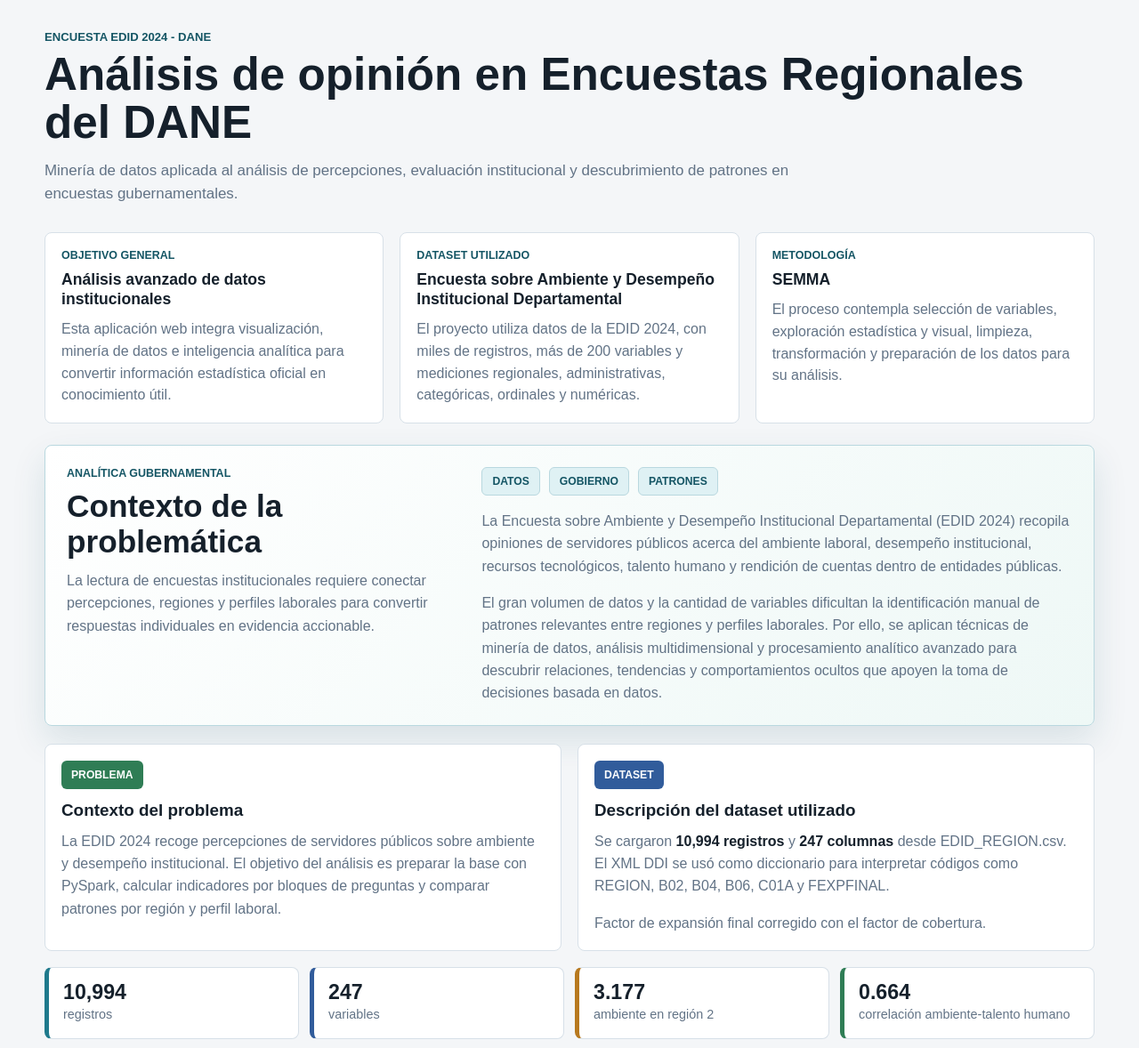
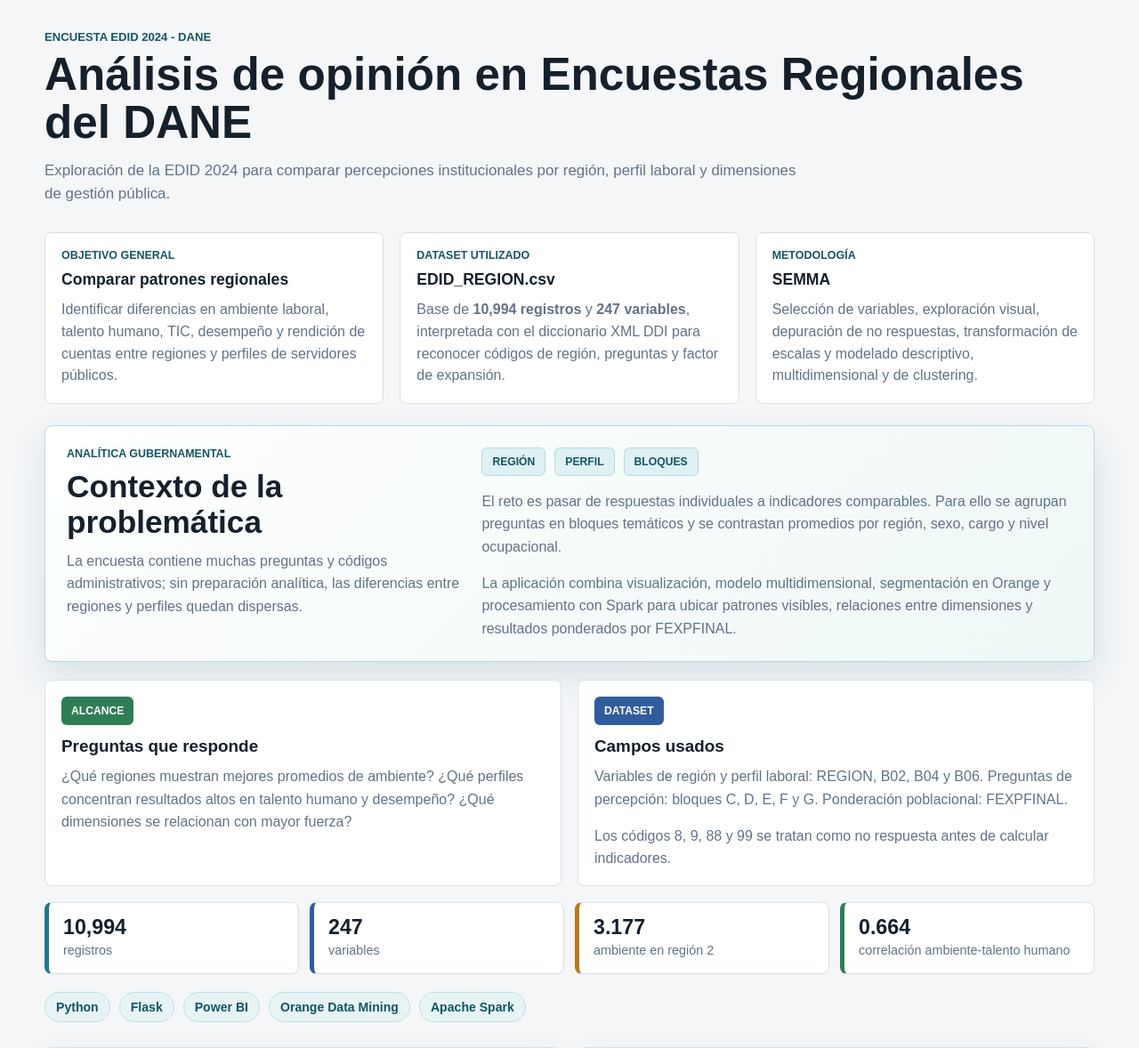
Before and after one commit to sarcosmos/DM_DANE, a Flask app: page / in a window 1280 px wide. Shown: the top 1178 px of the page at 89% size. Run offline with Flask 3, Linux system fonts and the light colour scheme.

Commit message:
Cambios de vistas

```diff
--- a/templates/index.html
+++ b/templates/index.html
@@ -12,8 +12,8 @@
             <p class="eyebrow">Encuesta EDID 2024 - DANE</p>
             <h1>An&aacute;lisis de opini&oacute;n en Encuestas Regionales del DANE</h1>
             <p class="header-summary">
-                Miner&iacute;a de datos aplicada al an&aacute;lisis de percepciones, evaluaci&oacute;n institucional
-                y descubrimiento de patrones en encuestas gubernamentales.
+                Exploraci&oacute;n de la EDID 2024 para comparar percepciones institucionales por regi&oacute;n,
+                perfil laboral y dimensiones de gesti&oacute;n p&uacute;blica.
             </p>
         </div>
     </header>
@@ -22,26 +22,26 @@
         <section class="intro-section" aria-label="Informacion general del proyecto">
             <article>
                 <span class="section-label">Objetivo general</span>
-                <h2>An&aacute;lisis avanzado de datos institucionales</h2>
+                <h2>Comparar patrones regionales</h2>
                 <p>
-                    Esta aplicaci&oacute;n web integra visualizaci&oacute;n, miner&iacute;a de datos e inteligencia anal&iacute;tica
-                    para convertir informaci&oacute;n estad&iacute;stica oficial en conocimiento &uacute;til.
+                    Identificar diferencias en ambiente laboral, talento humano, TIC, desempe&ntilde;o
+                    y rendici&oacute;n de cuentas entre regiones y perfiles de servidores p&uacute;blicos.
                 </p>
             </article>
             <article>
                 <span class="section-label">Dataset utilizado</span>
-                <h2>Encuesta sobre Ambiente y Desempe&ntilde;o Institucional Departamental</h2>
+                <h2>EDID_REGION.csv</h2>
                 <p>
-                    El proyecto utiliza datos de la EDID 2024, con miles de registros, m&aacute;s de 200 variables
-                    y mediciones regionales, administrativas, categ&oacute;ricas, ordinales y num&eacute;ricas.
+                    Base de <strong>10,994 registros</strong> y <strong>247 variables</strong>, interpretada con
+                    el diccionario XML DDI para reconocer c&oacute;digos de regi&oacute;n, preguntas y factor de expansi&oacute;n.
                 </p>
             </article>
             <article>
                 <span class="section-label">Metodolog&iacute;a</span>
                 <h2>SEMMA</h2>
                 <p>
-                    El proceso contempla selecci&oacute;n de variables, exploraci&oacute;n estad&iacute;stica y visual,
-                    limpieza, transformaci&oacute;n y preparaci&oacute;n de los datos para su an&aacute;lisis.
+                    Selecci&oacute;n de variables, exploraci&oacute;n visual, depuraci&oacute;n de no respuestas,
+                    transformaci&oacute;n de escalas y modelado descriptivo, multidimensional y de clustering.
                 </p>
             </article>
         </section>
@@ -51,51 +51,47 @@
                 <span class="section-label">Anal&iacute;tica gubernamental</span>
                 <h2>Contexto de la problem&aacute;tica</h2>
                 <p>
-                    La lectura de encuestas institucionales requiere conectar percepciones, regiones y perfiles
-                    laborales para convertir respuestas individuales en evidencia accionable.
+                    La encuesta contiene muchas preguntas y c&oacute;digos administrativos; sin preparaci&oacute;n anal&iacute;tica,
+                    las diferencias entre regiones y perfiles quedan dispersas.
                 </p>
             </div>
             <div class="problem-content">
                 <div class="problem-icons" aria-hidden="true">
-                    <span>Datos</span>
-                    <span>Gobierno</span>
-                    <span>Patrones</span>
+                    <span>Regi&oacute;n</span>
+                    <span>Perfil</span>
+                    <span>Bloques</span>
                 </div>
                 <p>
-                    La Encuesta sobre Ambiente y Desempe&ntilde;o Institucional Departamental (EDID 2024)
-                    recopila opiniones de servidores p&uacute;blicos acerca del ambiente laboral, desempe&ntilde;o
-                    institucional, recursos tecnol&oacute;gicos, talento humano y rendici&oacute;n de cuentas dentro
-                    de entidades p&uacute;blicas.
+                    El reto es pasar de respuestas individuales a indicadores comparables. Para ello se agrupan
+                    preguntas en bloques tem&aacute;ticos y se contrastan promedios por regi&oacute;n, sexo, cargo y nivel
+                    ocupacional.
                 </p>
                 <p>
-                    El gran volumen de datos y la cantidad de variables dificultan la identificaci&oacute;n manual
-                    de patrones relevantes entre regiones y perfiles laborales. Por ello, se aplican t&eacute;cnicas
-                    de miner&iacute;a de datos, an&aacute;lisis multidimensional y procesamiento anal&iacute;tico avanzado para
-                    descubrir relaciones, tendencias y comportamientos ocultos que apoyen la toma de decisiones
-                    basada en datos.
+                    La aplicaci&oacute;n combina visualizaci&oacute;n, modelo multidimensional, segmentaci&oacute;n en Orange
+                    y procesamiento con Spark para ubicar patrones visibles, relaciones entre dimensiones y
+                    resultados ponderados por FEXPFINAL.
                 </p>
             </div>
         </section>
 
         <section class="context-cards" aria-label="Contexto y dataset utilizado">
             <article>
-                <span class="info-badge">Problema</span>
-                <h2>Contexto del problema</h2>
+                <span class="info-badge">Alcance</span>
+                <h2>Preguntas que responde</h2>
                 <p>
-                    La EDID 2024 recoge percepciones de servidores p&uacute;blicos sobre ambiente y desempe&ntilde;o
-                    institucional. El objetivo del an&aacute;lisis es preparar la base con PySpark, calcular indicadores
-                    por bloques de preguntas y comparar patrones por regi&oacute;n y perfil laboral.
+                    &iquest;Qu&eacute; regiones muestran mejores promedios de ambiente? &iquest;Qu&eacute; perfiles concentran
+                    resultados altos en talento humano y desempe&ntilde;o? &iquest;Qu&eacute; dimensiones se relacionan con
+                    mayor fuerza?
                 </p>
             </article>
             <article>
                 <span class="info-badge">Dataset</span>
-                <h2>Descripci&oacute;n del dataset utilizado</h2>
+                <h2>Campos usados</h2>
                 <p>
-                    Se cargaron <strong>10,994 registros</strong> y <strong>247 columnas</strong> desde
-                    EDID_REGION.csv. El XML DDI se us&oacute; como diccionario para interpretar c&oacute;digos como
-                    REGION, B02, B04, B06, C01A y FEXPFINAL.
+                    Variables de regi&oacute;n y perfil laboral: REGION, B02, B04 y B06. Preguntas de percepci&oacute;n:
+                    bloques C, D, E, F y G. Ponderaci&oacute;n poblacional: FEXPFINAL.
                 </p>
-                <p>Factor de expansi&oacute;n final corregido con el factor de cobertura.</p>
+                <p>Los c&oacute;digos 8, 9, 88 y 99 se tratan como no respuesta antes de calcular indicadores.</p>
             </article>
         </section>
 
```
